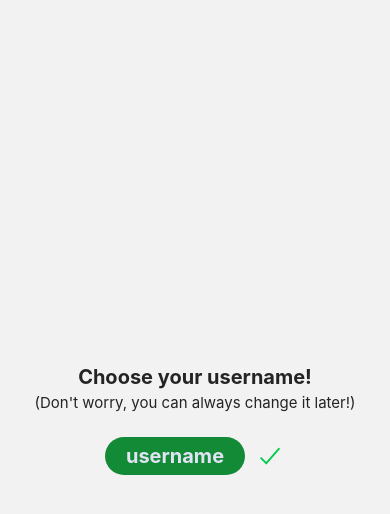
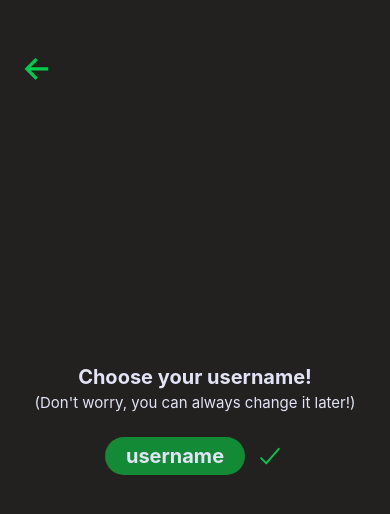
Before and after one commit to AjayLiu/verde, a React Native app: screen /PickUsername in a window 390 px wide. Shown: the top 514 px of the page. Built offline with nearby package versions, Linux system fonts and the light colour scheme; no server answers.

Commit message:
back buttons on sign in/up flow

```diff
--- a/src/screens/PickUsernameScreen.tsx
+++ b/src/screens/PickUsernameScreen.tsx
@@ -1,9 +1,11 @@
 import PickUsername from "@components/PickUsername";
 import flexbox from "@styles/flexbox";
 import font from "@styles/font";
-import { View } from "react-native";
+import colors from "@styles/colors";
+import { TouchableOpacity, View } from "react-native";
 import { Text } from "react-native-elements";
 import { RouterProps } from "src/types";
+import Ionicons from "@expo/vector-icons/Ionicons";
 
 const PickUsernameScreen = ({ navigation }: RouterProps) => {
 	return (
@@ -13,12 +15,50 @@ const PickUsernameScreen = ({ navigation }: RouterProps) => {
 				flexbox.column,
 				flexbox.justifyCenter,
 				flexbox.alignCenter,
+				colors.offBlackBG,
 			]}
 		>
-			<Text style={[font.sizeXL, font.fontBold, font.textCenter]}>
+			<TouchableOpacity
+				onPress={() => navigation.goBack()}
+				style={[
+					{
+						marginTop: 30,
+						borderRadius: 50,
+						height: 50,
+						width: 50,
+						alignSelf: "flex-start",
+						position: "absolute",
+						top: 20,
+					},
+				]}
+			>
+				<Ionicons
+					name="arrow-back-outline"
+					size={35}
+					color={"#00cc4b"}
+					style={{
+						marginLeft: 20,
+					}}
+				/>
+			</TouchableOpacity>
+			<Text
+				style={[
+					font.sizeXL,
+					font.fontBold,
+					font.textCenter,
+					colors.offWhite,
+				]}
+			>
 				Choose your username!
 			</Text>
-			<Text style={[font.sizeL, font.textCenter, { marginTop: 4 }]}>
+			<Text
+				style={[
+					font.sizeL,
+					font.textCenter,
+					colors.offWhite,
+					{ marginTop: 4 },
+				]}
+			>
 				(Don't worry, you can always change it later!)
 			</Text>
 			<View style={[{ marginTop: 20 }]}>
--- a/src/screens/SignInScreen.tsx
+++ b/src/screens/SignInScreen.tsx
@@ -1,5 +1,5 @@
 import React, { useContext } from "react";
-import { StyleSheet, Text, View } from "react-native";
+import { StyleSheet, Text, TouchableOpacity, View } from "react-native";
 import Icon from "react-native-vector-icons/FontAwesome";
 import { Input, Button } from "react-native-elements";
 import {
@@ -14,6 +14,7 @@ import flexbox from "@styles/flexbox";
 import colors from "@styles/colors";
 import font from "@styles/font";
 import { useUser } from "@utils/hooks/useUser";
+import Ionicons from "@expo/vector-icons/Ionicons";
 
 const auth = getAuth();
 
@@ -65,6 +66,26 @@ const SignInScreen: React.FC<StackScreenProps<any>> = ({ navigation }) => {
 
 	return (
 		<View style={[styles.container, colors.offBlackBG]}>
+			<TouchableOpacity
+				onPress={() => navigation.goBack()}
+				style={[
+					{
+						marginTop: 30,
+						borderRadius: 50,
+						height: 50,
+						width: 50,
+					},
+				]}
+			>
+				<Ionicons
+					name="arrow-back-outline"
+					size={35}
+					color={"#00cc4b"}
+					style={{
+						marginLeft: 20,
+					}}
+				/>
+			</TouchableOpacity>
 			<View style={[styles.buttons, flexbox.row, flexbox.alignCenter]}>
 				<View style={[styles.controls, flexbox.alignCenter]}>
 					{!!value.error && (
@@ -145,7 +166,6 @@ const styles = StyleSheet.create({
 	container: {
 		flex: 1,
 		paddingTop: 20,
-		alignItems: "center",
 		justifyContent: "center",
 	},
 
--- a/src/screens/SignUpScreen.tsx
+++ b/src/screens/SignUpScreen.tsx
@@ -1,5 +1,5 @@
 import React, { useEffect, useState } from "react";
-import { StyleSheet, Text, View } from "react-native";
+import { StyleSheet, Text, TouchableOpacity, View } from "react-native";
 import Icon from "react-native-vector-icons/FontAwesome";
 import { Input, Button } from "react-native-elements";
 import { StackScreenProps } from "@react-navigation/stack";
@@ -8,6 +8,7 @@ import { useUser } from "@utils/hooks/useUser";
 import flexbox from "@styles/flexbox";
 import colors from "@styles/colors";
 import font from "@styles/font";
+import Ionicons from "@expo/vector-icons/Ionicons";
 
 const auth = getAuth();
 
@@ -48,6 +49,26 @@ const SignUpScreen: React.FC<StackScreenProps<any>> = ({ navigation }) => {
 
 	return (
 		<View style={[styles.container, colors.offBlackBG]}>
+			<TouchableOpacity
+				onPress={() => navigation.goBack()}
+				style={[
+					{
+						marginTop: 30,
+						borderRadius: 50,
+						height: 50,
+						width: 50,
+					},
+				]}
+			>
+				<Ionicons
+					name="arrow-back-outline"
+					size={35}
+					color={"#00cc4b"}
+					style={{
+						marginLeft: 20,
+					}}
+				/>
+			</TouchableOpacity>
 			<View style={[styles.buttons, flexbox.row, flexbox.alignCenter]}>
 				<View style={[styles.controls, flexbox.alignCenter]}>
 					{!!value.error && (
@@ -129,7 +150,6 @@ const styles = StyleSheet.create({
 	container: {
 		flex: 1,
 		paddingTop: 20,
-		alignItems: "center",
 		justifyContent: "center",
 	},
 
```
